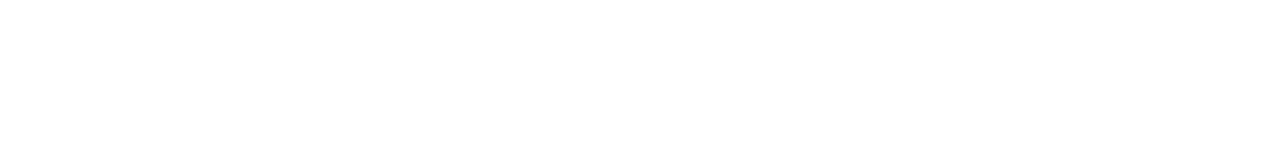
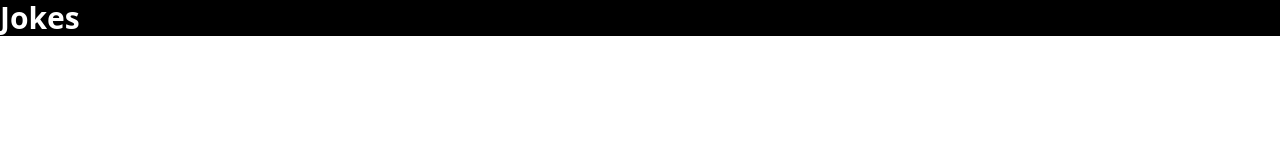
Before and after one commit to enpvivek/dark-jokes, a plain HTML site: page index.html in a window 1280 px wide. Drawn offline with Linux system fonts and the light colour scheme.

Commit message:
Add tailwindcss

```diff
--- a/index.html
+++ b/index.html
@@ -18,6 +18,9 @@
     <link rel="stylesheet" href="./dist/output.css" />
   </head>
   <body>
+    <!-- Header -->
+    <h1 class="bg-black font-semibold text-3xl text-white">Jokes</h1>
+
     <!-- Script -->
     <script src="script.js"></script>
   </body>
--- /dev/null
+++ b/tailwind.config.js
@@ -0,0 +1,8 @@
+/** @type {import('tailwindcss').Config} */
+module.exports = {
+  content: ["*.html"],
+  theme: {
+    extend: {},
+  },
+  plugins: [],
+};
```
Also changed, not shown: dist/output.css, 1 other file.
